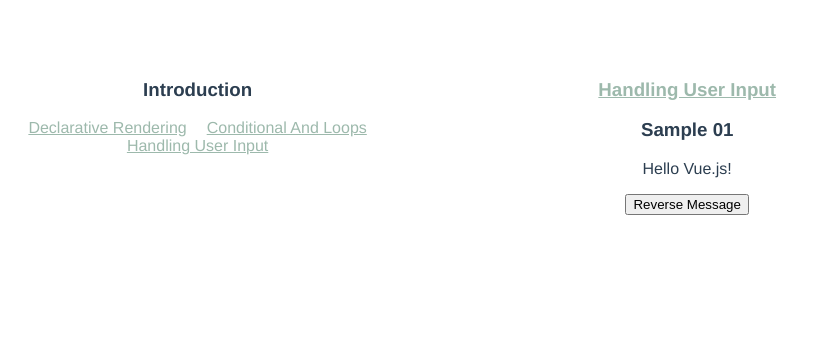
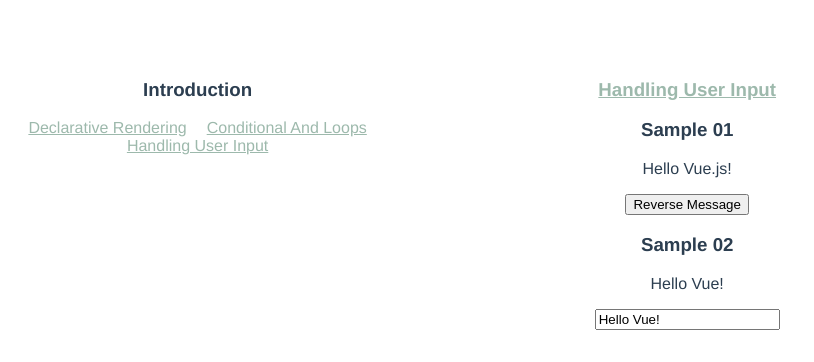
Before and after one commit to pengzhisun/hello_vue, a Vue app in the folder vue-v2-guide/: page / in a window 1280 px wide. Both pictures are taken after a click on the link "Handling User Input". Shown: the top 362 px of the page, without its empty margins (0-814 px from the left). Built offline with nearby package versions, Linux system fonts and the light colour scheme.

Commit message:
add handling user input guide for model binding

```diff
--- a/vue-v2-guide/src/components/introduction/HandlingUserInput.vue
+++ b/vue-v2-guide/src/components/introduction/HandlingUserInput.vue
@@ -4,6 +4,11 @@
       <h3>Sample 01</h3>
       <p>{{ sample_01.message }}</p>
       <button v-on:click="reverseMessage">Reverse Message</button>
+    </div>
+    <div>
+      <h3>Sample 02</h3>
+      <p>{{ sample_02.message }}</p>
+      <input v-model="sample_02.message">
     </div>
   </div>
 </template>
@@ -17,6 +22,9 @@ export default {
     return {
       sample_01: {
         message: 'Hello Vue.js!'
+      },
+      sample_02: {
+        message: 'Hello Vue!'
       }
     };
   },
```
